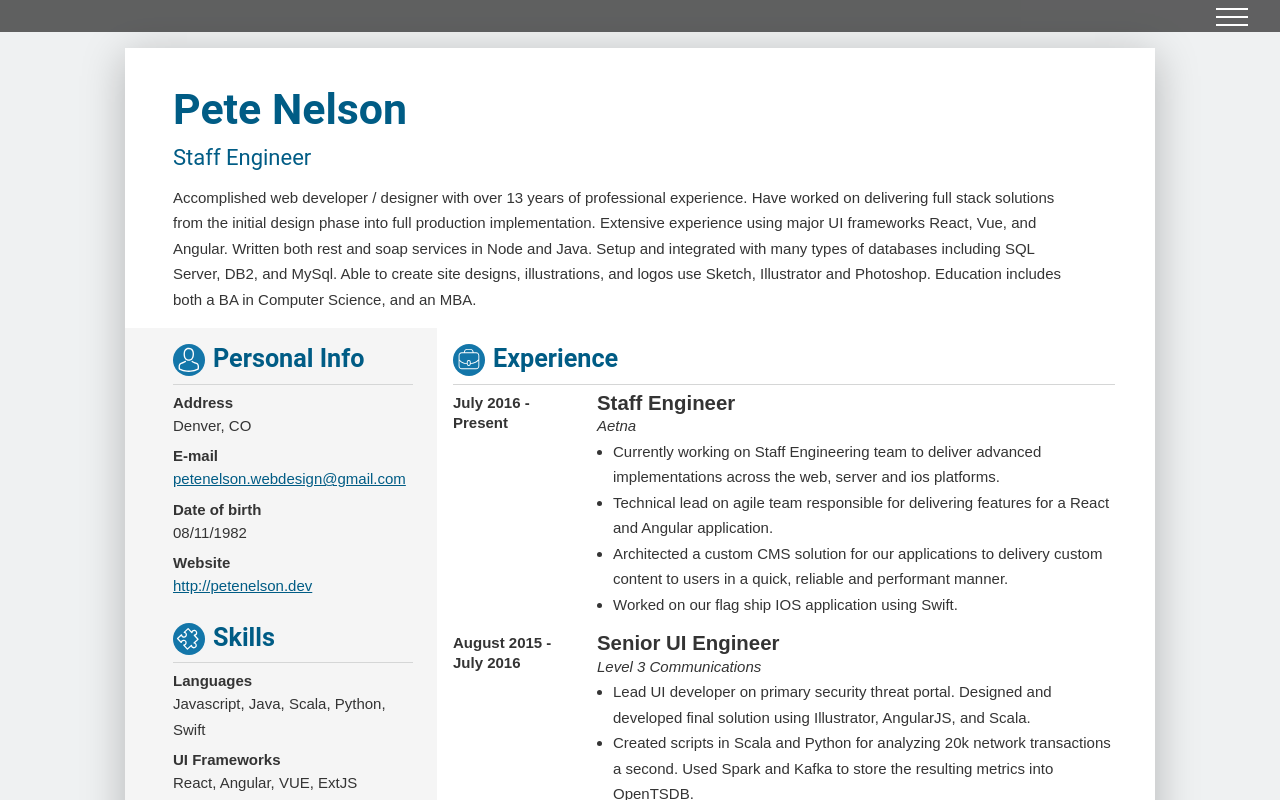
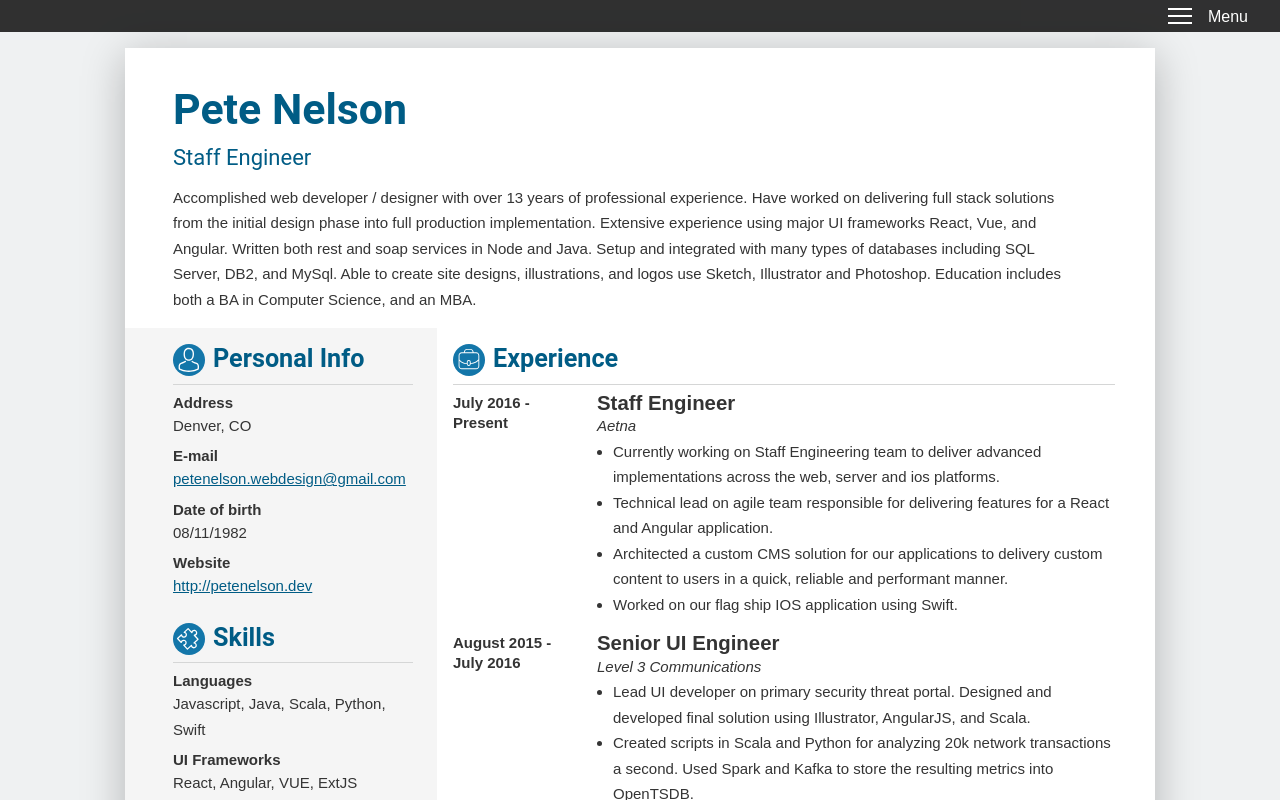
Before and after one commit to pbn04001/pete-nelson-web, a Vue app: page /resume in a window 1280 px wide. Shown: the top 800 px of the page. Built offline with nearby package versions, Linux system fonts and the light colour scheme.

Commit message:
Fine tune menu

```diff
--- a/src/components/NavBar.vue
+++ b/src/components/NavBar.vue
@@ -4,6 +4,7 @@
       class="nav-bar__menu"
       v-on:click="toggleMenu"
     >
+      Menu
       <div
         v-bind:class="{
           'nav-bar__menu-hamburger': true,
--- a/src/components/navBar.scss
+++ b/src/components/navBar.scss
@@ -1,25 +1,28 @@
 @import "@/styles/_globals.scss";
 
-$bar-width: $spacing-unit-x4;
+$bar-width: $spacing-unit-x3;
 $bar-height: 2px;
-$bar-spacing: 8px;
+$bar-spacing: 7px;
 
 .nav-bar {
   background-color: $transparent-black;
   position: fixed;
   z-index: 200;
-  top: 0;
+  bottom: 0;
   width: 100%;
   height: $spacing-unit-x4;
   overflow: visible;
+  display: flex;
+  justify-content: center;
 
   &__menu {
+    color: $white;
     position: absolute;
-    right: 0;
     margin: $spacing-unit $spacing-unit-x4;
-    width: $bar-width;
+    width: 5rem;
     height: calc(#{$bar-height} + (#{$bar-spacing} * 2));
     cursor: pointer;
+    text-align: right;
   }
 
   &__menu-hamburger,
@@ -30,7 +33,9 @@ $bar-spacing: 8px;
   }
 
   &__menu-hamburger {
-    position: relative;
+    position: absolute;
+    top: 0;
+    left: 0;
     transform: translateY($bar-spacing);
     background: rgba(255, 255, 255, 1);
     transition: all 0ms 300ms;
@@ -72,14 +77,14 @@ $bar-spacing: 8px;
 
   &__menu-body {
     position: absolute;
-    top: $spacing-unit-x3;
+    bottom: $spacing-unit-x3;
     right: -2rem;
     overflow: hidden;
     width: 10rem;
 
     &--open {
       opacity: 1;
-      height: 10rem;
+      height: 8.3rem;
       transition: all linear 300ms;
 
       ul {
@@ -113,7 +118,20 @@ $bar-spacing: 8px;
       display: block;
       color: $white;
       background-color: $transparent-black;
-      padding: $spacing-unit $spacing-unit-x4 $spacing-unit-x2 $spacing-unit-x3;
+      padding: $spacing-unit $spacing-unit-x5 $spacing-unit-x2 $spacing-unit-x3;
     }
   }
 }
+
+@media (min-width: $breakpoint-sm) {
+  .nav-bar {
+    top: 0;
+    justify-content: flex-end;
+
+    &__menu-body {
+      top: $spacing-unit-x3;
+    }
+  }
+
+
+}
--- a/src/styles/_colors.scss
+++ b/src/styles/_colors.scss
@@ -1,7 +1,7 @@
 $white: rgb(255, 255, 255);
 $transparent-white: rgba(255, 255, 255, 0.4);
 $black: rgb(0, 0, 0);
-$transparent-black: rgba(0, 0, 0, .6);
+$transparent-black: rgba(0, 0, 0, .8);
 $dark-gray: rgb(52, 52, 52);
 $lighter-gray: rgb(245, 245, 245);
 $light-gray: rgb(230, 230, 230);
```
